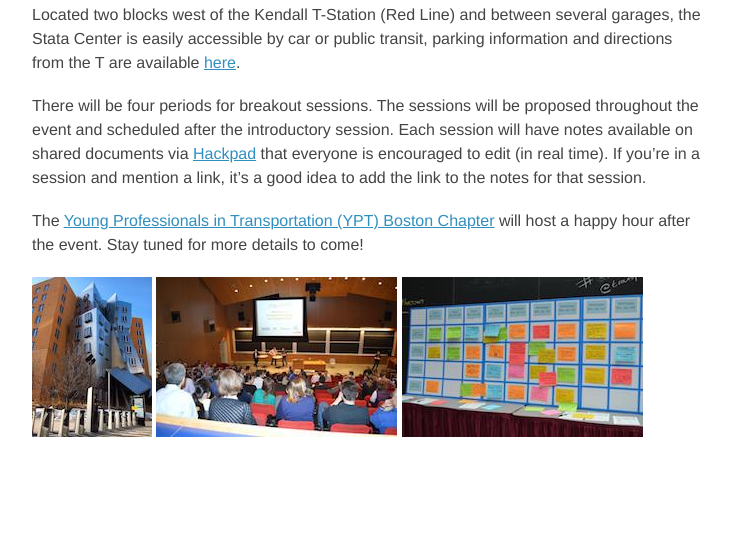
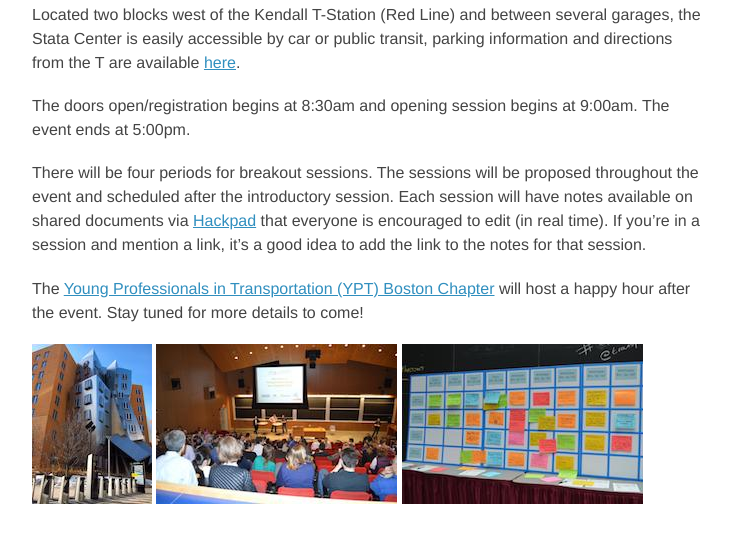
Before and after one commit to transpocamp/transportationcamp.org, a Jekyll site: the page built from events/new-england-2015/index.markdown, in a window 1280 px wide and 900 px high, scrolled down 1423 px, cut to the strip 306-849 px from the top of the window. Shown: the whole strip, without its empty margins (272-1003 px from the left). Built offline with Jekyll 4.4.1, drawn with Linux system fonts in a browser that asks for light colours; nearby versions of some CDN libraries; Markdown is read by kramdown in place of the engine named in the settings.

Commit message:
more schedule info

```diff
--- a/events/new-england-2015/index.markdown
+++ b/events/new-england-2015/index.markdown
@@ -43,6 +43,8 @@
 
 Located two blocks west of the Kendall T-Station (Red Line) and between several garages, the Stata Center is easily accessible by car or public transit, parking information and directions from the T are available [here](http://www.gbcacm.org/venues/cambridge/mit-building-32-stata-center.html).
 
+The doors open/registration begins at 8:30am and opening session begins at 9:00am. The event ends at 5:00pm.
+
 There will be four periods for breakout sessions. The sessions will be proposed throughout the event and scheduled after the introductory session. Each session will have notes available on shared documents via [Hackpad](https://tcamp2015ne.hackpad.com/) that everyone is encouraged to edit (in real time). If you're in a session and mention a link, it's a good idea to add the link to the notes for that session.
 
 The [Young Professionals in Transportation (YPT) Boston Chapter](http://www.yptboston.org/) will host a happy hour after the event.  Stay tuned for more details to come!
```
